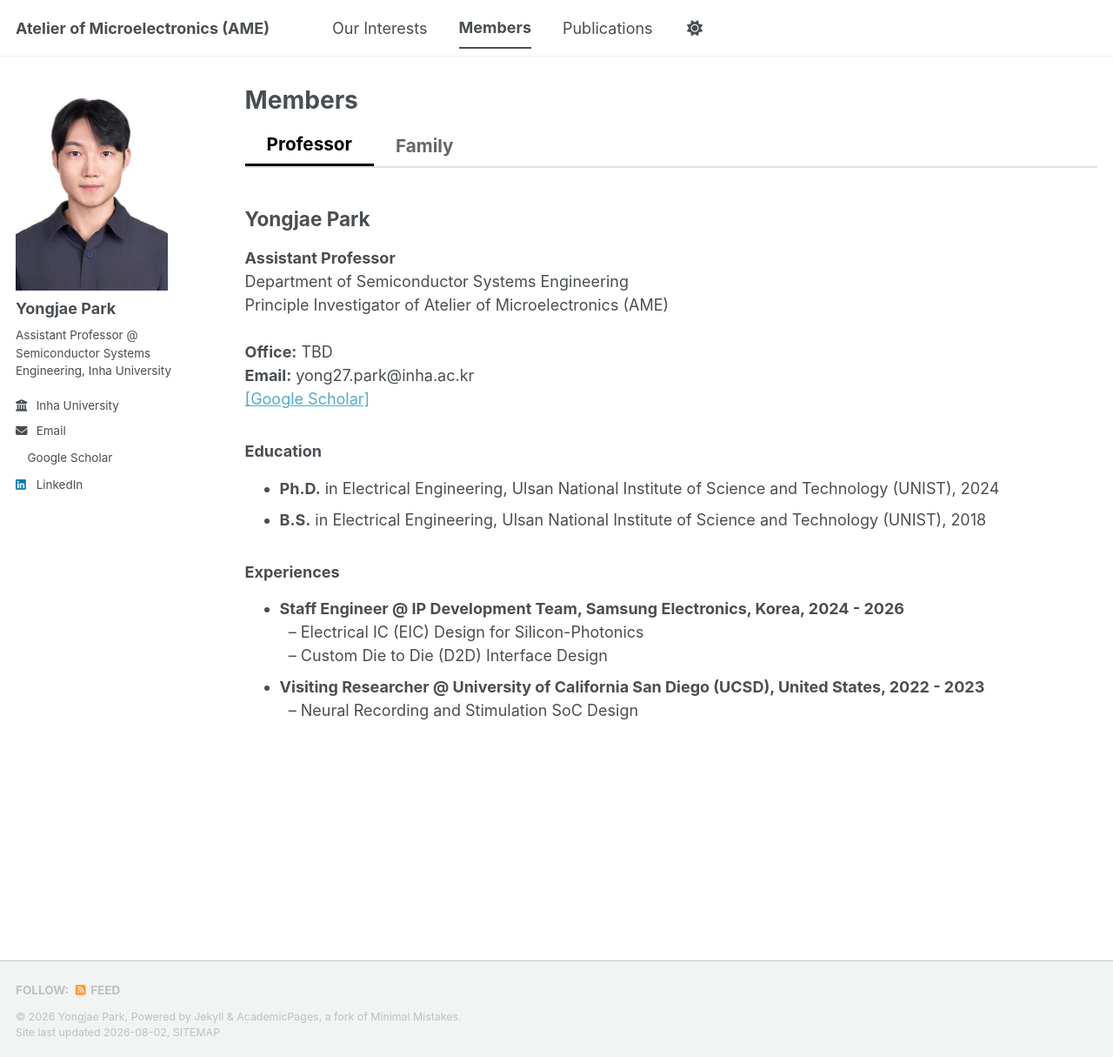
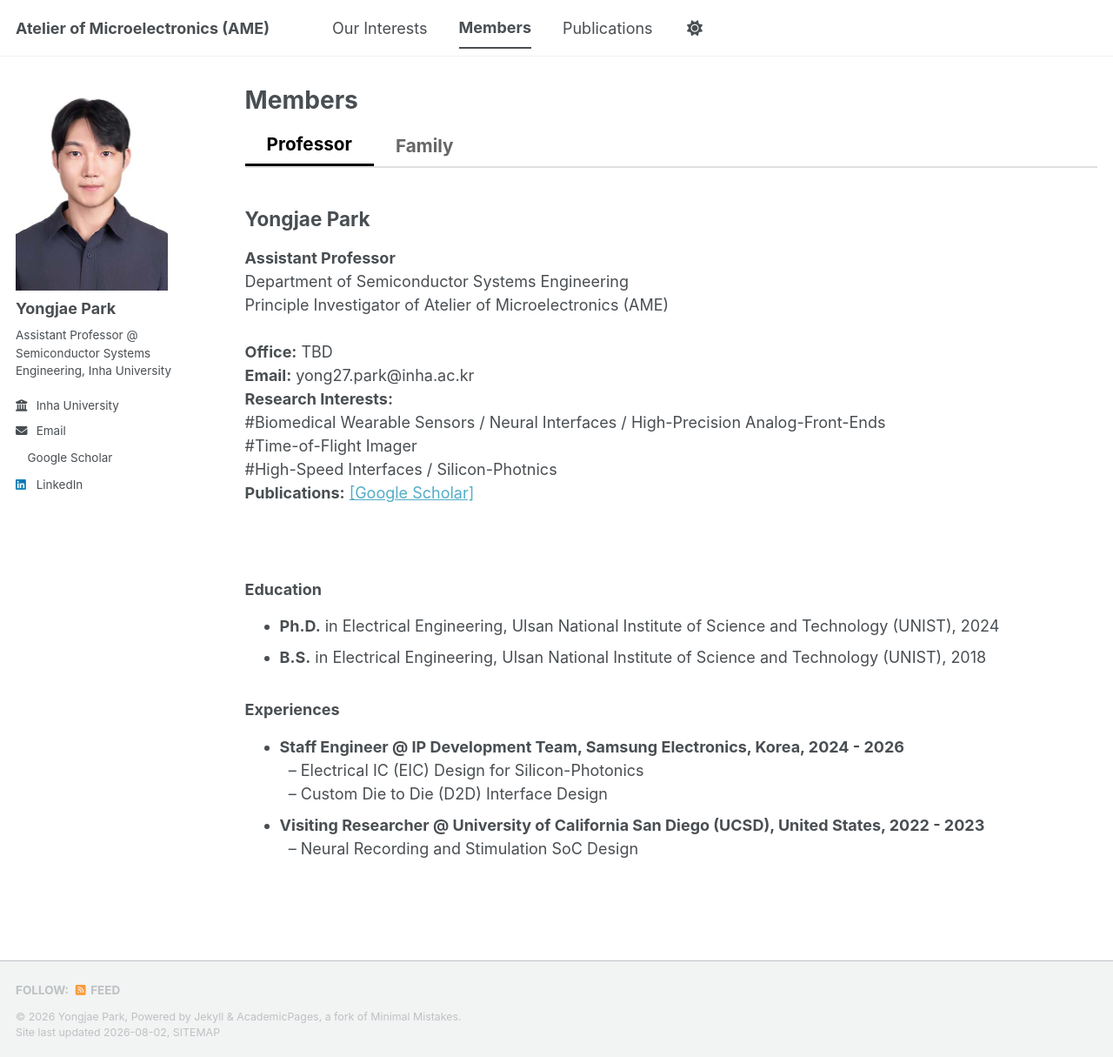
Before and after one commit to yong27park/AME.github.io, a Jekyll site: the page built from _pages/members.md, in a window 1280 px wide and 1215 px high. Shown: the whole window at 87% size. Built offline with Jekyll 4.4.1, drawn with Linux system fonts in a browser that asks for light colours; a style sheet for code colours, icons or effects is not loaded.

Commit message:
Update members.md

```diff
--- a/_pages/members.md
+++ b/_pages/members.md
@@ -57,7 +57,12 @@ author_profile: true
     Principle Investigator of Atelier of Microelectronics (AME)<br><br>
     <strong>Office:</strong> TBD<br>
     <strong>Email:</strong> yong27.park@inha.ac.kr<br>
-    <a href="https://scholar.google.com">[Google Scholar]</a></p>
+    <strong>Research Interests:</strong><br>
+    #Biomedical Wearable Sensors / Neural Interfaces / High-Precision Analog-Front-Ends<br>
+    #Time-of-Flight Imager<br>
+    #High-Speed Interfaces / Silicon-Photnics<br>
+    <strong>Publications:</strong> <a href="https://scholar.google.com">[Google Scholar]</a></p><br>
+
 
   <h3>Education</h3>
   <ul>
```
